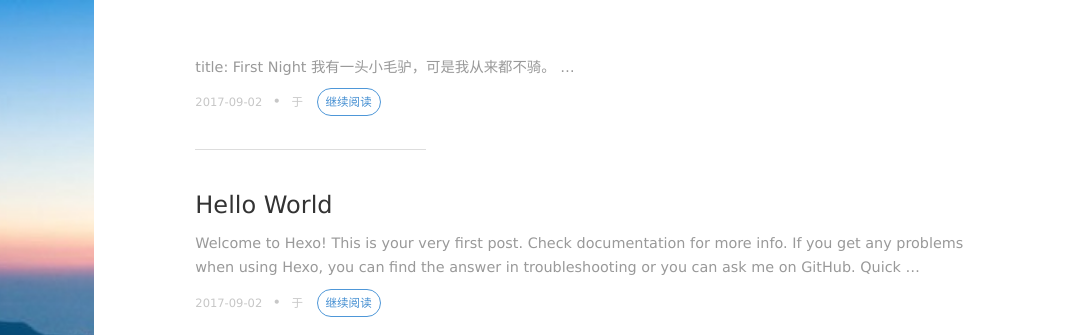
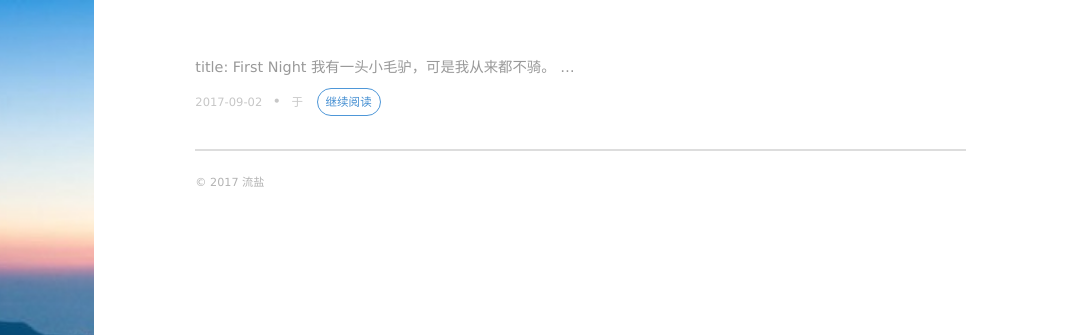
Before and after one commit to flowsalt/flowsalt.github.io, a plain HTML site: page archives/index.html in a window 1280 px wide. Shown: the top 335 px of the page, 213-1280 px from the left. Drawn offline with nearby package versions, Linux system fonts and the light colour scheme; some packages are replaced by stand-ins of ours; a script that the page names is missing.

Commit message:
Site updated: 2017-09-02 20:23:39

```diff
--- a/archives/index.html
+++ b/archives/index.html
@@ -147,19 +147,6 @@
     </li>
 
 
-    <li>
-      <h2 class="post-list__post-title post-title"><a href="/2017/09/02/hello-world/" title="link to post.title">Hello World</a></h2>
-      <p class="excerpt">
-
-      Welcome to Hexo! This is your very first post. Check documentation for more info. If you get any problems when using Hexo, you can find the answer in troubleshooting or you can ask me on GitHub.
-Quick
-    &hellip;
-      </p>
-      <div class="post-list__meta"><time datetime="2017-09-02T08:58:35.000Z" class="post-list__meta--date date">2017-09-02</time> &#8226; <span class="post-list__meta--tags tags">于 </span><a class="btn-border-small" href="/2017/09/02/hello-world/">继续阅读</a></div>
-      <hr class="post-list__divider" />
-    </li>
-
-
   </ol>
 
 
```
Also changed, not shown: 2017/09/02/firstnight/index.html (+0 -18 lines), archives/2017/09/index.html (+0 -13 lines), archives/2017/index.html (+0 -13 lines), index.html (+0 -13 lines).
